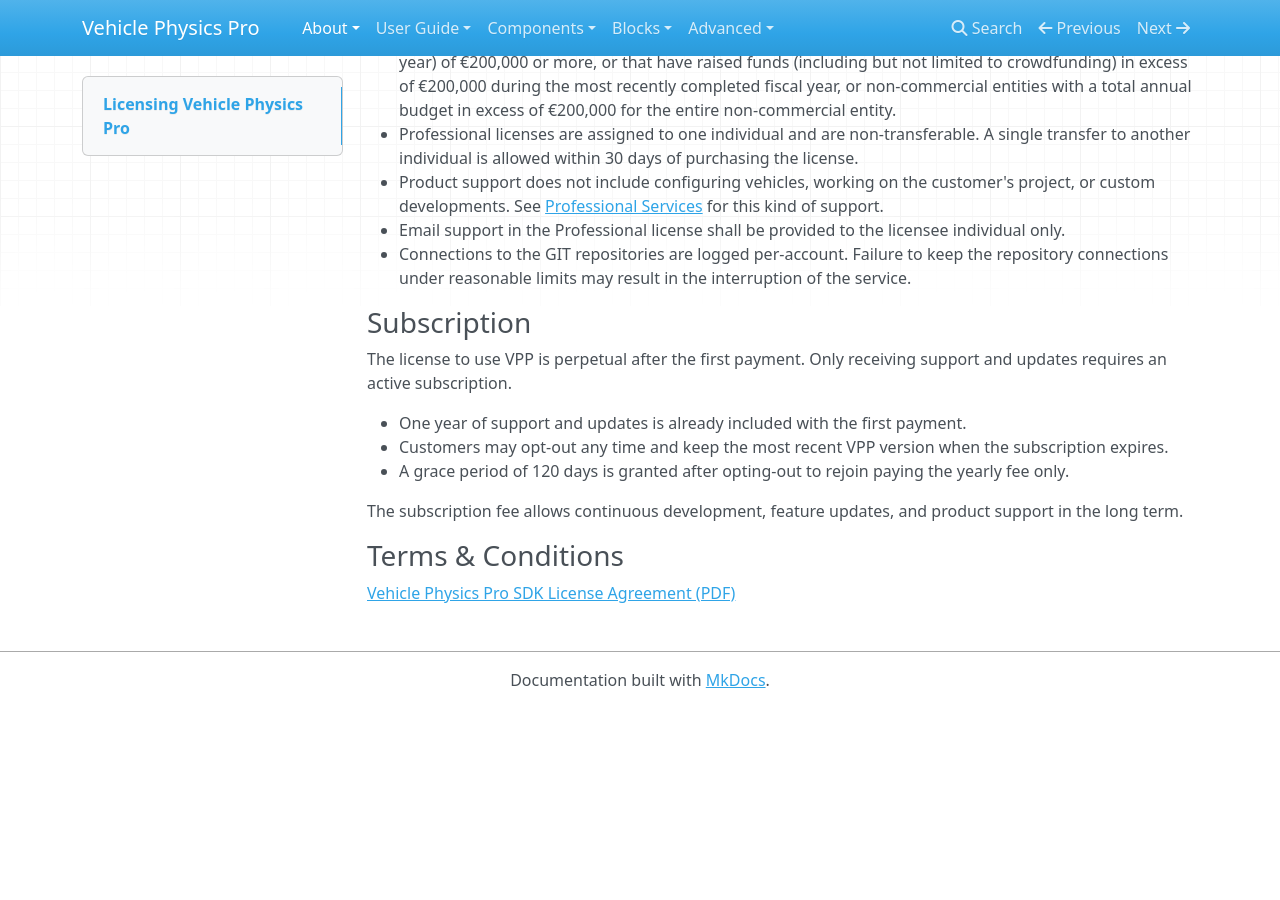
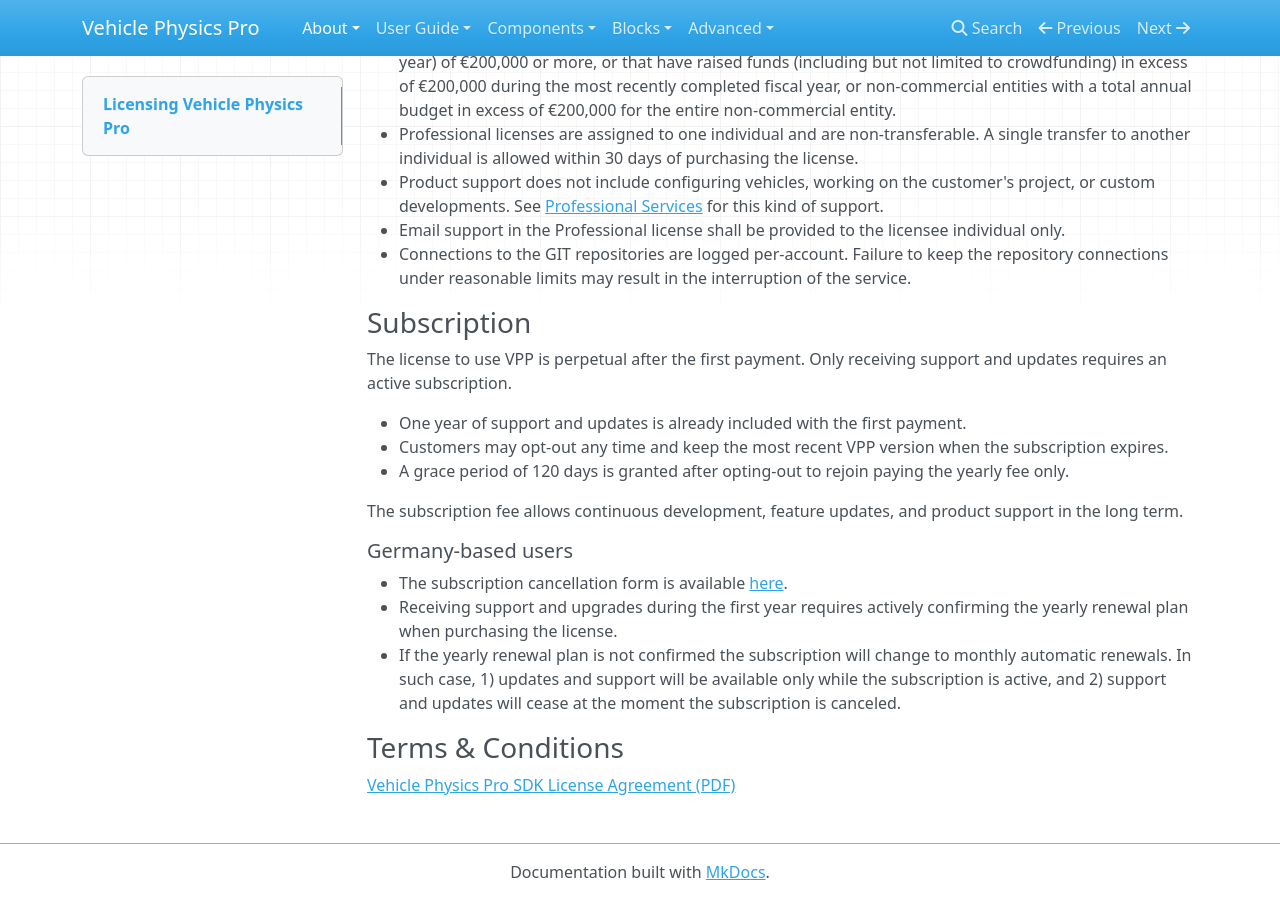
Before and after one commit to EdyJ/vehicle-physics-docs, an MkDocs documentation site: the page built from docs/about/licensing.md, in a window 1280 px wide and 900 px high, scrolled down 2141 px. Built offline with MkDocs 1.6.1, drawn with Linux system fonts in a browser that asks for light colours; nearby versions of some CDN libraries; library files that are not in the unit come from our copies; before the commit the page ends 2849 px from its top, so only the background shows below that.

Commit message:
Added specific licensing terms for german shoppers
Also link to subscription cancellation form. Required from July 1st 2022.

```diff
--- a/docs/about/licensing.md
+++ b/docs/about/licensing.md
@@ -75,6 +75,12 @@
 The subscription fee allows continuous development, feature updates, and product support in the
 long term.
 
+##### Germany-based users
+
+- The subscription cancellation form is available [here](https://account.mycommerce.com/SubscriptionCancellationRequest/index){: target="_blank" }.
+- Receiving support and upgrades during the first year requires actively confirming the yearly renewal plan when purchasing the license.
+- If the yearly renewal plan is not confirmed the subscription will change to monthly automatic renewals. In such case, 1) updates and support will be available only while the subscription is active, and 2) support and updates will cease at the moment the subscription is canceled.
+
 ### Terms & Conditions
 
 [Vehicle Physics Pro SDK License Agreement (PDF)](/Vehicle%20Physics%20Pro%20SDK%20License%20Agreement.pdf){: target="_blank" }
```
